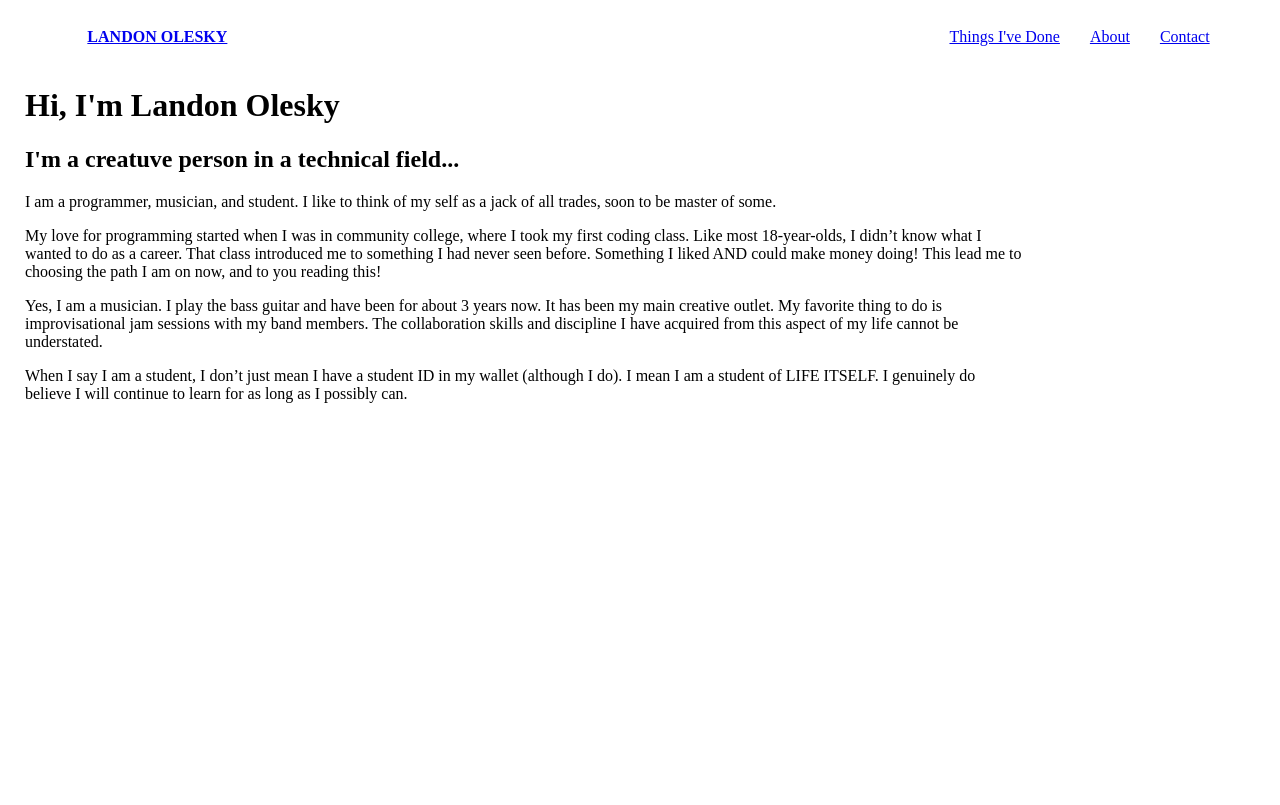
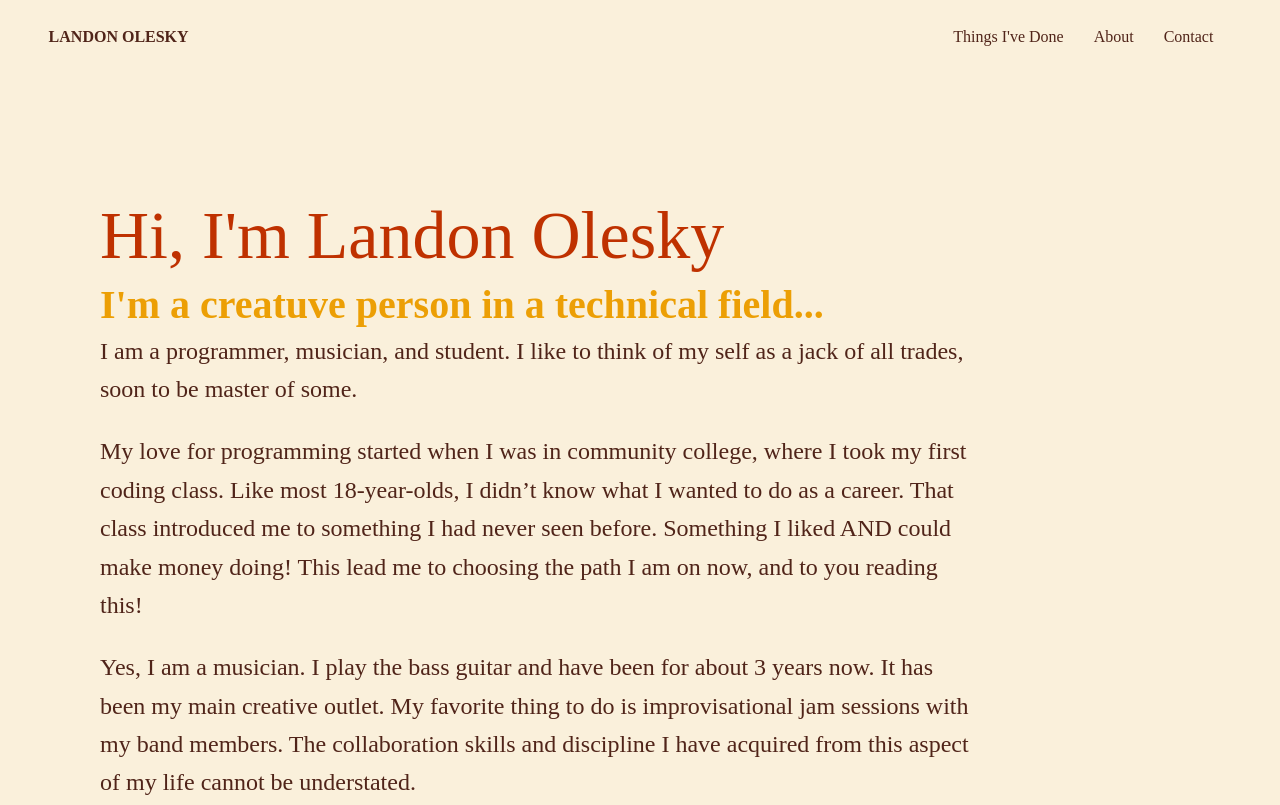
Before and after one commit to loid22222/LandonPersonalWebsite, a plain HTML site: page index.html in a window 1280 px wide. Shown: the top 805 px of the page. Drawn offline with Linux system fonts and the light colour scheme.

Commit message:
Index Page done

```diff
--- a/styles.css
+++ b/styles.css
@@ -1,12 +1,59 @@
 
 /*BODY STUFF*/
 body {
-    margin-left: 25px ;
+    margin-left: 100px ;
+    background-color: #FAF0DB;
+    color: #502419;
+    font-family: "Koh Santepheap", serif;
+    font-weight: 400;
+}
+p{
+    margin-right: 300px ;
+    font-size: 1.5em;
+    line-height: 1.6;
+}
+h1{
+    margin-top: 130px;
+    margin-right: 0px;
+    padding-right: 200px;
+    font-family: 'Shrikhand', serif;
+    font-weight: 500;
+    font-size: 4.25em ;
+    color: #BF3100;
+    display: flex;
+    justify-content: space-between;
+}
+h2{
+    margin-top: -40px;
+    margin-bottom: -20px;
+    font-family: "Koh Santepheap", serif;
+    font-weight: 700;
+    color: #EC9F05;
+    font-size: 2.5em;
+    position: relative;
 
 }
-p{
-    margin-right: 250px ;
+.Portrait{
+
+    padding: 0;
+    margin-right: -150px;
+    margin-bottom: 0;
+    margin-top: -50px;
+    max-width: 100%;
+    width: 250px;
+    border: 0;
+    height: auto;
+
 }
+
+
+/* LINES */
+.Line1{
+    margin-top: 100px;
+    margin-left: -100px;
+    position: absolute;
+}
+
 
 
 /* HEADER STUFF */
@@ -14,13 +61,19 @@ p{
     display: flex;
     justify-content: space-between;
     padding: 20px 5%;
+    background-color: #FAF0DB;
 
-
+}
+.ROY{
+    margin-right: -20px;
+    width: 1490px;
+    float: right;
 }
 
 .logo { /*BIG LANDON OLESKY TEXT*/
-
-
+    font-size: .8rem + 0.2vw;
+    margin-left: -110px;
+    font-family: 'Shrikhand', serif;
 }
 
 .page-header ul {
@@ -34,4 +87,16 @@ p{
     margin-left: 30px;
     cursor: pointer;
     text-align: center;
+    font-family: "Koh Santepheap", serif;
+    font-weight: 300;
 }
+
+a {
+    text-decoration: none;
+    color: #502419;
+}
+
+img {
+    /*display: block;*/
+
+}
```
Also changed, not shown: images/Frame 1.svg (added), images/Landon.png (added), images/ROY.png (added), images/Rectangle 1.svg (added), images/Rectangle 2.svg (added), images/Rectangle 3.svg (added), images/Rectangle 4.svg (added), images/Vector 1.svg (added), images/Vector 2.svg (added), 1 other file.
